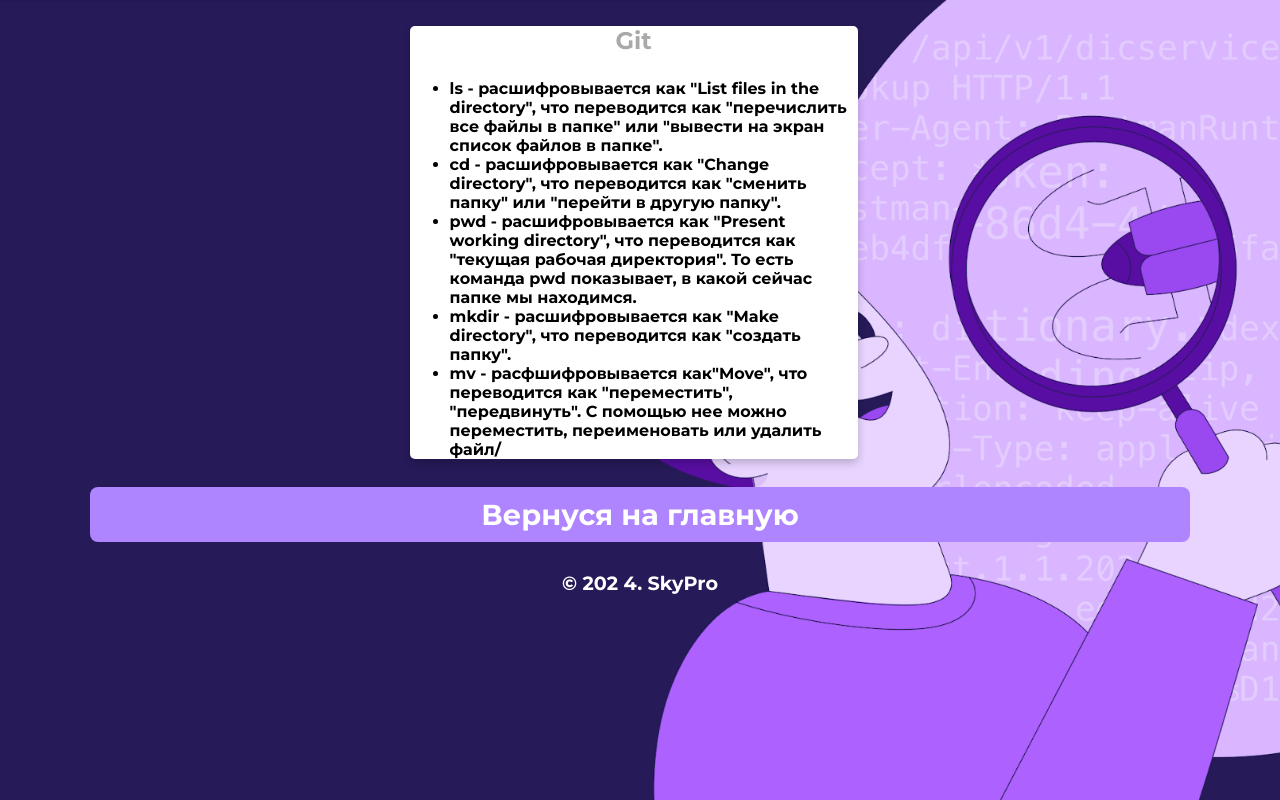
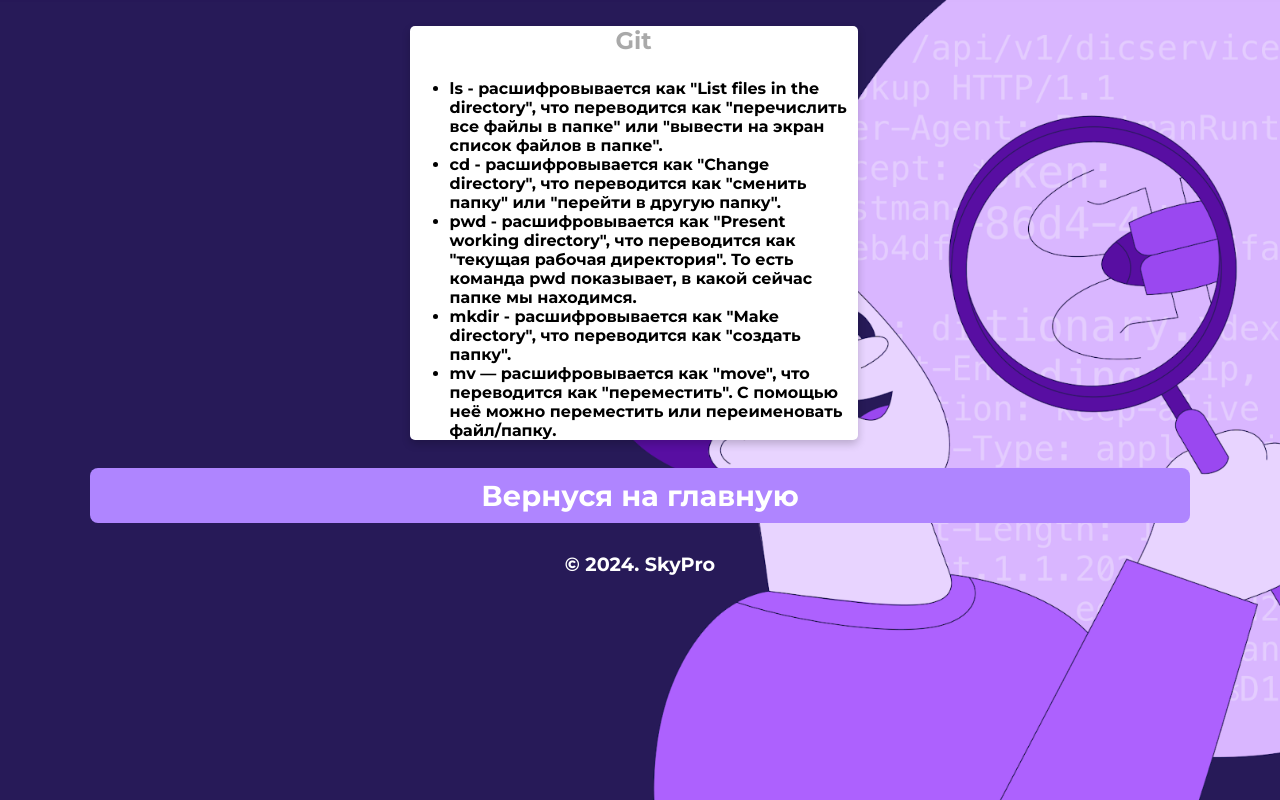
Before and after one commit to tanjirospirit17-ux/html_homework, a plain HTML site: page html/git.html in a window 1280 px wide. Drawn offline with Linux system fonts and the light colour scheme.

Commit message:
Update git.html

```diff
--- a/html/git.html
+++ b/html/git.html
@@ -1,7 +1,7 @@
 <!DOCTYPE html>
 <html>
    <head>
-      <title>Git - всему голова!</title>
+      <title>Терминал macOS</title>
       <link rel="stylesheet" type="text/css" href="../css/style.css">
       <link rel="stylesheet" type="text/css" href="../css/font-awesome.css">
       <link rel="shortcut icon" href="../img/fav.ico" type="image/x-icon">
@@ -18,15 +18,15 @@
             <li>cd - расшифровывается как "Change directory", что переводится как "сменить папку" или "перейти в другую папку".</li>
             <li>pwd - расшифровывается как "Present working directory", что переводится как "текущая рабочая директория". То есть команда pwd показывает, в какой сейчас папке мы находимся. </li>
             <li>mkdir - расшифровывается как "Make directory", что переводится как "создать папку".</li>
-            <li>mv - расфшифровывается как"Move", что переводится как "переместить", "передвинуть". С помощью нее можно переместить, переименовать или удалить файл/</li>
+            <li>mv — расшифровывается как "move", что переводится как "переместить". С помощью неё можно переместить или переименовать файл/папку.</li>
          </ul>
       </div>
       <!--footer-->
       <footer class="animated fadeIn">
          <p class="location" align="center">
-            <a href="mac.html">Вернуся на главную</a>
+            <a href="index.html">Вернуся на главную</a>
          </p>
-         &copy; 202 4. SkyPro
+         &copy; 2024. SkyPro
       </footer>
    </body>
 </html>
```
